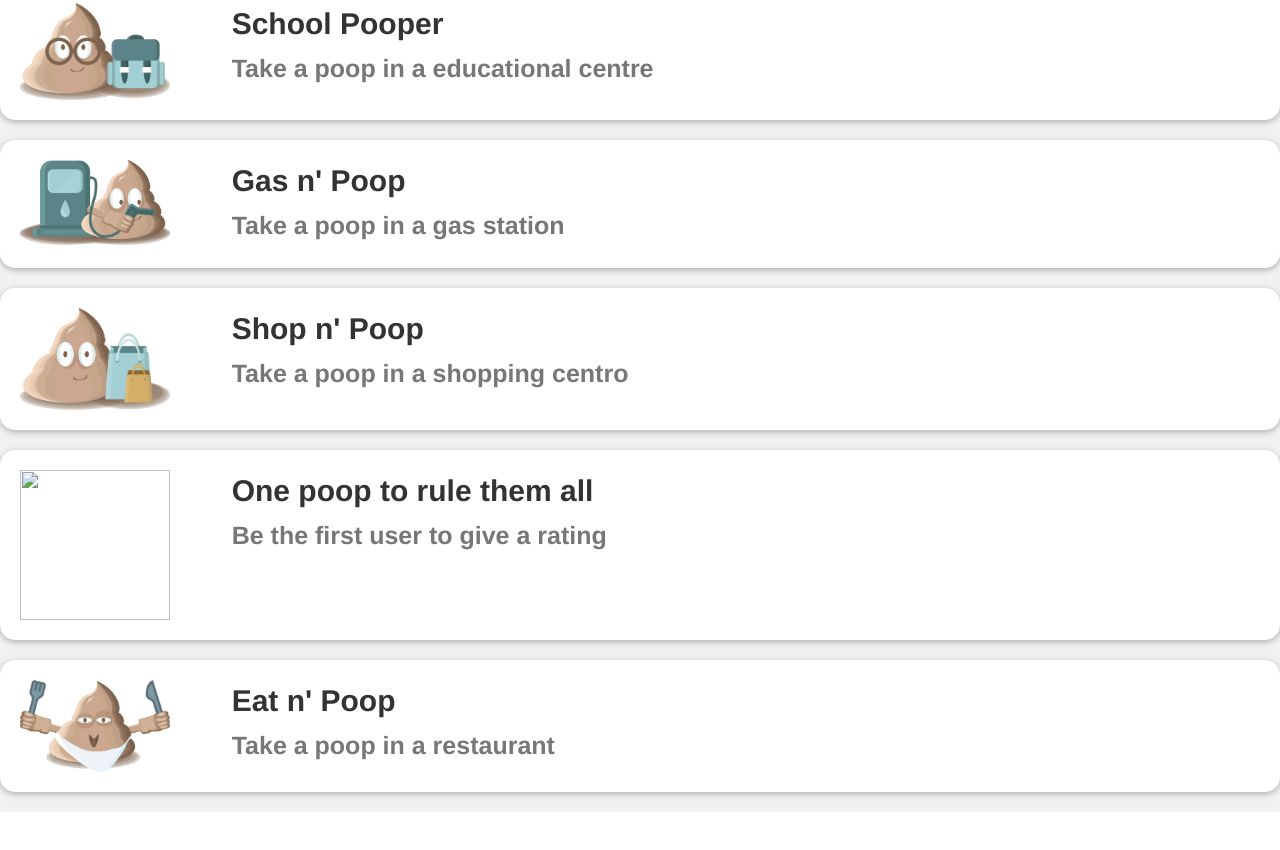
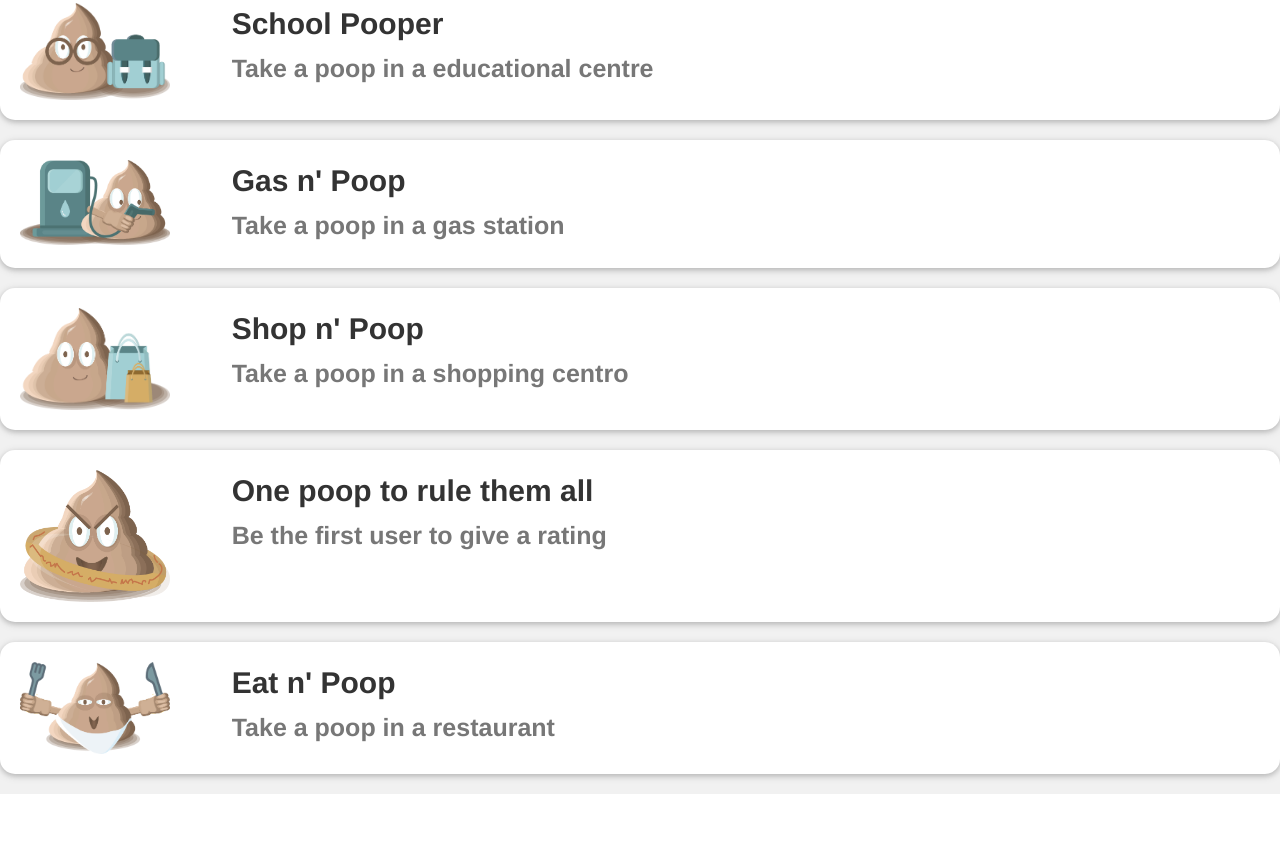
Before and after one commit to makeorbreak-io/pickle-rick, a website: page client/index.html at #/profile in a window 1280 px wide. Shown: the part 1146-1996 px from the top of the page. Drawn offline with Linux system fonts and the light colour scheme; some packages are replaced by stand-ins of ours; no server answers.

Commit message:
alteracoes no design

```diff
--- a/client/views/profile.html
+++ b/client/views/profile.html
@@ -214,7 +214,7 @@
 						<div class="col-xs-12">
 							<div class="row">
 								<div class="col-xs-2">
-									<img src="assets\.png"  style="height: auto; width: 150px;" >
+									<img src="assets\frodo.png"  style="height: auto; width: 150px;" >
 								</div>
 								<div class="col-xs-10">
 									<div>
```
Also changed, not shown: client/assets/frodo.png (added).
